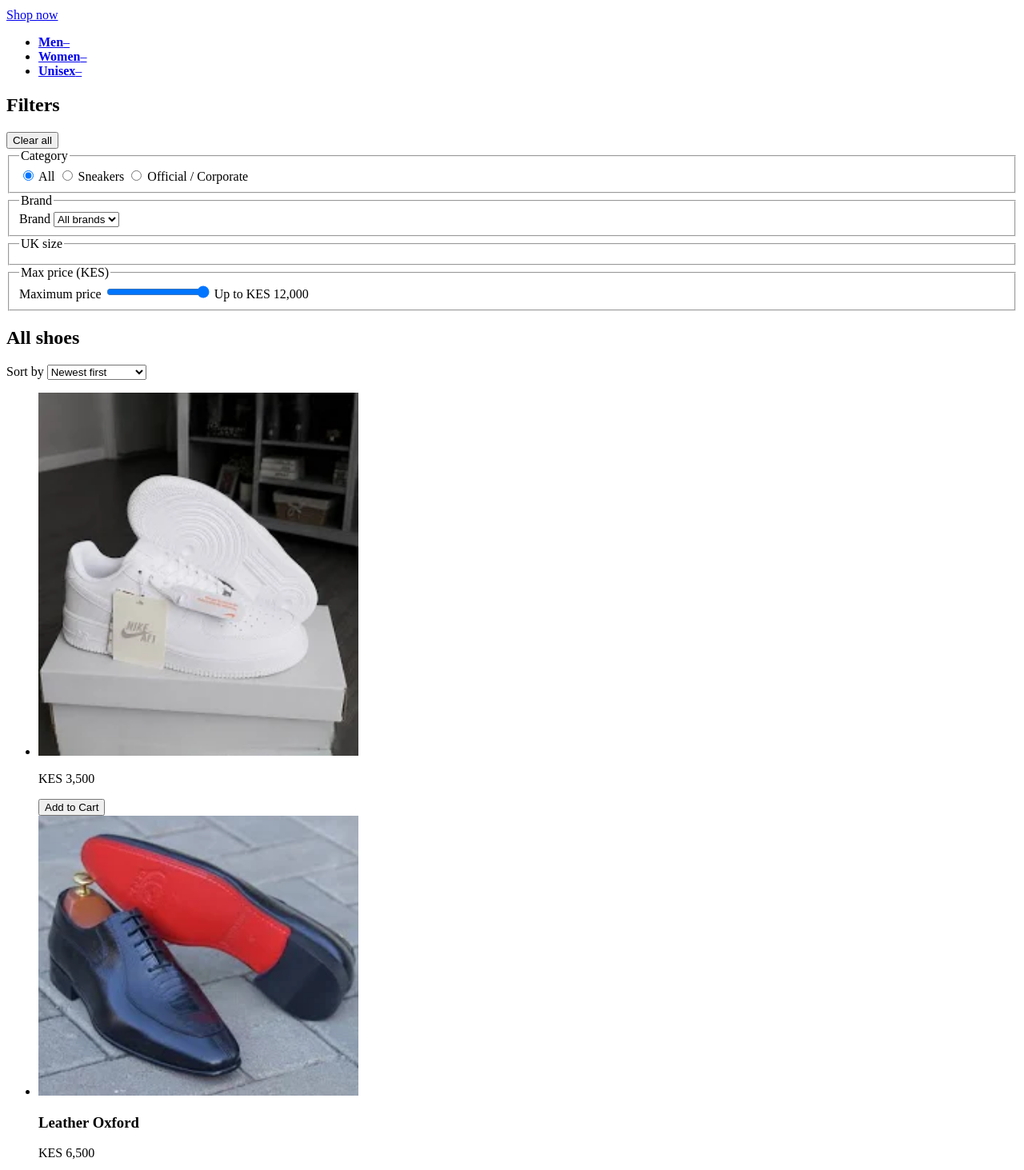
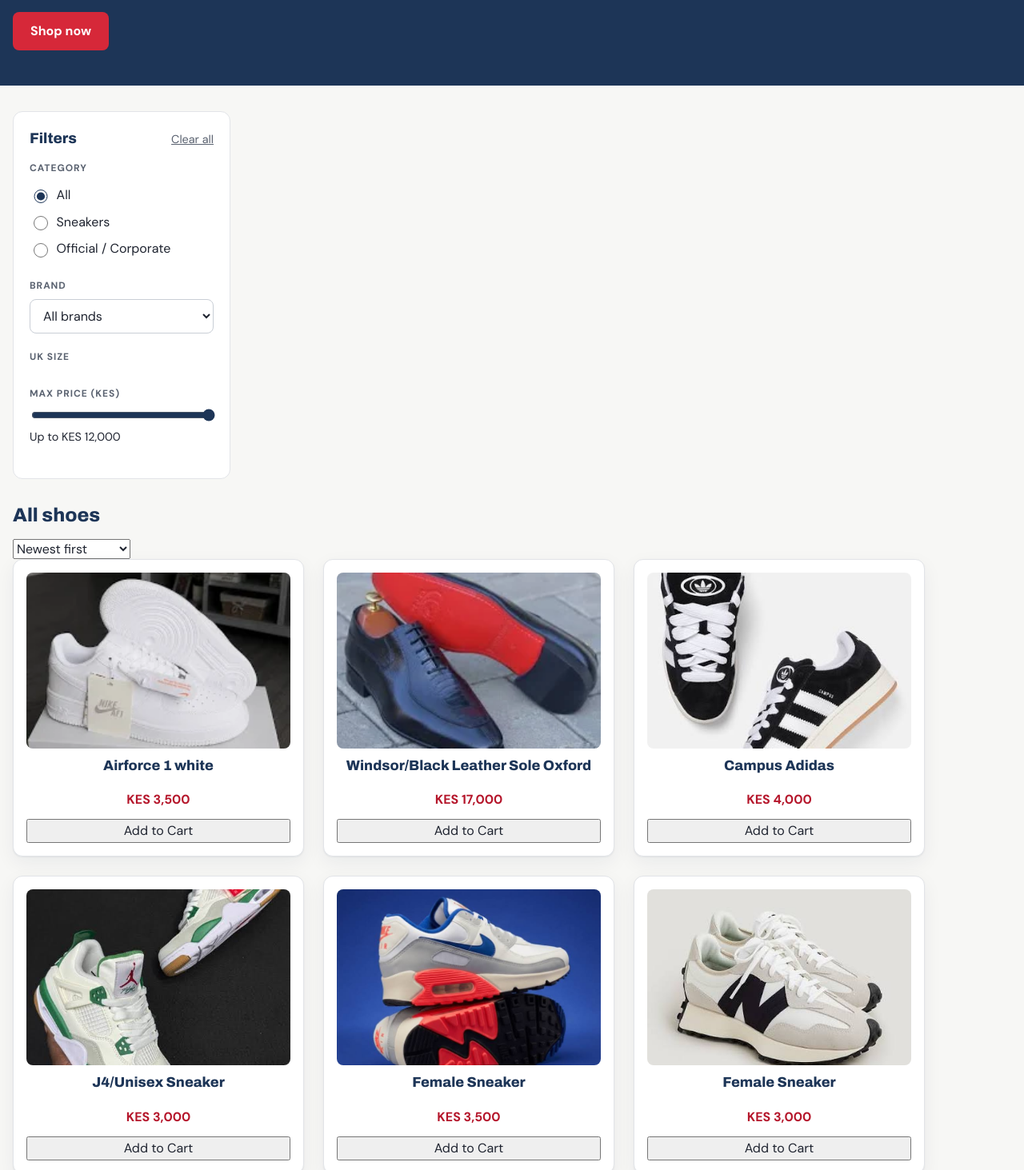
Before and after one commit to Skysparl/kicks-hub, a plain HTML site: page index.html in a window 1280 px wide. Shown: the part 818-2281 px from the top of the page at 80% size. Drawn offline with Linux system fonts and the light colour scheme; a script that the page names is missing.

Commit message:
feat: update store layout, header scrolling, and filters

```diff
--- a/css/styles.css
+++ b/css/styles.css
@@ -0,0 +1,223 @@
+/* =====================================================================
+   Kicks Hub — main styles (shop + shared by the owner dashboard)
+   Colour scheme (3 complementary colours + neutrals):
+     --navy  #1D3557  Asphalt navy  brand, header, primary actions, headings
+     --red   #D62839  Lace red      add-to-cart, sale badges, cart count, errors
+     --mint  #A8DADC  Sole mint     selected sizes, filter chips, highlights
+   ===================================================================== */
+
+:root {
+  --navy: #1d3557;
+  --navy-700: #142640;
+  --red: #d62839;
+  --red-text: #b5162b;
+  --mint: #a8dadc;
+  --mint-50: #eef7f7;
+
+  --ink: #1f2430;
+  --muted: #5a6270;
+  --line: #e2e4e8;
+  --line-strong: #c9ced6;
+  --bg: #f7f7f5;
+  --surface: #ffffff;
+  --ok: #1f5a3b;
+  --ok-bg: #e3f2ea;
+  --warn: #7a4b00;
+  --warn-bg: #fdf1d8;
+
+  --font-display: "Archivo", "Arial Black", Arial, sans-serif;
+  --font-body: "DM Sans", system-ui, -apple-system, "Segoe UI", sans-serif;
+
+  --radius: 12px;
+  --radius-sm: 8px;
+  --shadow: 0 1px 2px rgba(20, 38, 64, 0.06), 0 8px 24px rgba(20, 38, 64, 0.06);
+  color-scheme: light;
+}
+
+*, *::before, *::after { box-sizing: border-box; }
+html { scroll-behavior: smooth; }
+body {
+  margin: 0;
+  font-family: var(--font-body);
+  font-size: 1rem;
+  line-height: 1.5;
+  color: var(--ink);
+  background: var(--bg);
+}
+img { max-width: 100%; height: auto; display: block; }
+a { color: var(--navy); }
+a:hover { color: var(--red-text); }
+h1, h2, h3 { font-family: var(--font-display); color: var(--navy); line-height: 1.15; text-wrap: balance; margin: 0; }
+button, input, select, textarea { font: inherit; color: inherit; }
+:focus-visible { outline: 3px solid var(--navy); outline-offset: 2px; }
+[hidden] { display: none !important; }
+
+.container {
+  width: 100%;
+  max-width: calc(80rem + 3rem);
+  margin-inline: auto;
+  padding-inline: max(1rem, env(safe-area-inset-left, 0px)) max(1rem, env(safe-area-inset-right, 0px));
+}
+.visually-hidden {
+  position: absolute !important; width: 1px; height: 1px; overflow: hidden;
+  clip: rect(0 0 0 0); white-space: nowrap;
+}
+.skip-link { position: absolute; left: -999px; top: 0.5rem; z-index: 50; background: var(--navy); color: #fff; padding: 0.5rem 1rem; border-radius: var(--radius-sm); }
+.skip-link:focus { left: 0.5rem; }
+
+/* ---------- Buttons ---------- */
+.btn {
+  display: inline-flex; align-items: center; justify-content: center; gap: 0.5rem;
+  min-height: 2.75rem; padding: 0.6rem 1.25rem;
+  border: 2px solid transparent; border-radius: var(--radius-sm);
+  font-weight: 700; text-decoration: none; cursor: pointer;
+  transition: background-color 0.15s, color 0.15s, border-color 0.15s;
+}
+.btn:disabled { opacity: 0.55; cursor: not-allowed; }
+.btn-primary { background: var(--navy); color: #fff; }
+.btn-primary:hover:not(:disabled) { background: var(--navy-700); color: #fff; }
+.btn-accent { background: var(--red); color: #fff; }
+.btn-accent:hover:not(:disabled) { background: #b81f30; color: #fff; }
+.btn-outline { background: var(--surface); color: var(--navy); border-color: var(--navy); }
+.btn-outline:hover:not(:disabled) { background: var(--mint-50); color: var(--navy); }
+.btn-ghost { background: var(--surface); color: var(--navy); border: 1px solid var(--line-strong); }
+.btn-ghost:hover:not(:disabled) { border-color: var(--navy); color: var(--navy); }
+.btn-danger-text { background: var(--surface); color: var(--red-text); border: 1px solid var(--line-strong); }
+.btn-small { min-height: 2.25rem; padding: 0.3rem 0.8rem; font-size: 0.875rem; }
+.btn-wide { width: 100%; }
+.link-btn { background: none; border: none; padding: 0.25rem 0; color: var(--muted); text-decoration: underline; cursor: pointer; font-size: 0.9rem; }
+.link-btn:hover { color: var(--navy); }
+
+/* ---------- Loader, promo, header ---------- */
+.loader-bar {
+  position: fixed; top: 0; left: 0; right: 0; height: 3px; z-index: 60;
+  background: linear-gradient(90deg, var(--mint), var(--red), var(--mint));
+  background-size: 200% 100%; animation: slide 1s linear infinite;
+}
+@keyframes slide { to { background-position: -200% 0; } }
+
+.promo-bar { margin: 0; background: var(--mint); color: var(--navy); text-align: center; font-size: 0.85rem; font-weight: 500; padding: 0.45rem 1rem; }
+
+.site-header {
+  background-color: var(--surface); /* Makes the header solid white so shoes can't show through it */
+  border-bottom: 1px solid var(--line);
+  position: static;
+  top: 0;
+  z-index: 1000; /* Keeps the header firmly layered on top */
+}
+.header-inner { display: flex; flex-wrap: wrap; align-items: center; gap: 0.75rem 2rem; padding-block: 0.8rem; }
+.logo { display: inline-flex; align-items: center; gap: 0.6rem; text-decoration: none; }
+.logo-mark { max-width: 100%; height: auto; object-fit: contain; }
+.logo-word { font-family: var(--font-display); font-weight: 800; font-size: 1.5rem; letter-spacing: -0.02em; color: var(--navy); margin: 0; }
+.logo-word span { color: var(--red); }
+.logo-word-light { color: #fff; }
+.logo-word-light span { color: var(--mint); }
+
+.main-nav ul { display: flex; flex-wrap: wrap; gap: 0.25rem 1.25rem; list-style: none; margin: 0; padding: 0; }
+.main-nav a { text-decoration: none; font-weight: 500; padding: 0.4rem 0; border-bottom: 2px solid transparent; }
+.main-nav a[aria-current="page"] { border-bottom-color: var(--red); }
+.main-nav .nav-sale { color: var(--red-text); }
+
+.header-actions { flex: 1 1 16rem; display: flex; justify-content: flex-end; align-items: center; gap: 0.75rem; }
+.search-form { flex: 0 1 20rem; min-width: 0; }
+.search-form input { width: 100%; padding: 0.6rem 1rem; border: 1px solid var(--line-strong); border-radius: 999px; background: var(--bg); }
+.cart-link { position: relative; display: inline-flex; align-items: center; justify-content: center; width: 2.75rem; height: 2.75rem; flex: 0 0 auto; border-radius: 999px; background: var(--navy); color: #fff; }
+.cart-link svg { width: 1.25rem; height: 1.25rem; fill: none; stroke: currentColor; stroke-width: 2; stroke-linecap: round; stroke-linejoin: round; }
+.cart-link:hover { color: #fff; background: var(--navy-700); }
+.cart-count { position: absolute; top: -0.3rem; right: -0.3rem; min-width: 1.3rem; height: 1.3rem; padding: 0 0.3rem; border-radius: 999px; background: var(--red); color: #fff; font-size: 0.75rem; font-weight: 700; display: grid; place-items: center; }
+.cart-count.bump { animation: bump 0.35s ease-out; }
+@keyframes bump { 50% { transform: scale(1.35); } }
+
+/* ---------- Hero ---------- */
+.hero { background: var(--navy); color: #fff; }
+.hero-inner { display: flex; flex-wrap: wrap; align-items: center; justify-content: space-between; gap: 2rem; padding-block: 2.75rem; }
+.hero-copy { flex: 1 1 26rem; min-width: 0; }
+.hero h1 { color: #fff; font-size: clamp(2rem, 1.4rem + 3vw, 3.4rem); font-weight: 800; letter-spacing: -0.02em; }
+.hero p { color: #d9e4ee; max-width: 34rem; margin: 0.9rem 0 1.5rem; font-size: 1.05rem; }
+.eyebrow { margin: 0 0 0.5rem !important; font-size: 0.8rem !important; font-weight: 700; letter-spacing: 0.12em; text-transform: uppercase; color: var(--mint) !important; }
+.hero-tiles { flex: 0 1 28rem; min-width: 0; display: grid; grid-template-columns: repeat(3, minmax(0, 1fr)); gap: 0.75rem; list-style: none; margin: 0; padding: 0; }
+.tile { display: flex; flex-direction: column; align-items: center; gap: 0.15rem; padding: 1.1rem 0.5rem; border-radius: var(--radius); text-decoration: none; text-align: center; }
+.tile strong { font-family: var(--font-display); font-size: 1.5rem; }
+.tile span { font-size: 0.85rem; }
+.tile-mint { background: var(--mint); color: var(--navy); }
+.tile-white { background: var(--surface); color: var(--navy); }
+.tile-red { background: var(--red); color: #fff; }
+.tile:hover { filter: brightness(0.97); color: inherit; }
+.tile-red:hover { color: #fff; }
+
+/* ---------- Shop layout & Product Grid ---------- */
+.panel { background: var(--surface); border: 1px solid var(--line); border-radius: var(--radius); padding: 1.25rem; }
+.shop-layout { display: flex; flex-wrap: wrap; gap: 2rem; align-items: flex-start; padding-block: 2rem 3.5rem; }
+.filters { flex: 1 1 15rem; max-width: 17rem; position: static; top: 5.5rem; }
+.filters-head { display: flex; justify-content: space-between; align-items: baseline; margin-bottom: 0.75rem; }
+.filters-head h2 { font-size: 1.15rem; }
+.filters fieldset { border: none; margin: 0 0 1.25rem; padding: 0; }
+.filters legend, .field > label:not(.pay-option), .field legend, .summary label {
+  font-size: 0.75rem; font-weight: 700; letter-spacing: 0.08em; text-transform: uppercase; color: var(--muted); margin-bottom: 0.5rem; padding: 0;
+}
+.check { display: flex; align-items: center; gap: 0.5rem; padding: 0.3rem 0; cursor: pointer; }
+.check input { width: 1.1rem; height: 1.1rem; accent-color: var(--navy); }
+.filters select, .zone-select { width: 100%; padding: 0.55rem 0.75rem; border: 1px solid var(--line-strong); border-radius: var(--radius-sm); background: var(--surface); }
+.filters input[type="range"] { width: 100%; accent-color: var(--navy); }
+.filters output { font-size: 0.9rem; font-variant-numeric: tabular-nums; }
+.size-filter { display: grid; grid-template-columns: repeat(5, minmax(0, 1fr)); gap: 0.35rem; }
+.product-grid {
+  flex: 1 1 auto;
+  display: grid;
+  grid-template-columns: repeat(3, 1fr); /* 3 columns side-by-side */
+  gap: 1.5rem;
+  list-style: none;
+  padding: 0;
+  margin: 0;
+}
+
+@media (max-width: 900px) {
+  .product-grid {
+    grid-template-columns: repeat(2, 1fr); /* 2 columns on tablet */
+  }
+}
+
+@media (max-width: 600px) {
+  .product-grid {
+    grid-template-columns: 1fr; /* 1 column on mobile */
+  }
+}
+.product-card {
+  background: var(--surface);
+  border: 1px solid var(--line);
+  border-radius: var(--radius);
+  padding: 1rem;
+  display: flex;
+  flex-direction: column;
+  justify-content: space-between;
+  text-align: center;
+  box-shadow: var(--shadow);
+}
+
+.product-img {
+  width: 100%;
+  height: 220px;
+  object-fit: cover;
+  border-radius: var(--radius-sm);
+  margin-bottom: 0.75rem;
+}
+
+.product-card h3 {
+  font-size: 1.1rem;
+  margin-bottom: 0.25rem;
+}
+
+.product-card .price {
+  font-weight: 700;
+  color: var(--red-text);
+  margin-bottom: 0.75rem;
+}
+
+.site-footer {
+  background: var(--navy);
+  color: #fff;
+  padding-block: 2rem;
+  margin-top: 3rem;
+  text-align: center;
+}
+.site-footer a { color: var(--mint); }
--- a/index.html
+++ b/index.html
@@ -112,63 +112,64 @@
 
   <!-- Shoe 1 (Sneakers) -->
   <li class="product-card" data-category="sneakers">
-    <img src="assets/shoe1.webp" alt="Classic White Sneaker" class="product-img"style="width: 400px; height: 350ppx; object-fit: cover;">
+    <img src="assets/shoe1.webp" alt="Classic White Sneaker" class="product-img">
+    <h3>Airforce 1 white</h3>
     <p class="price">KES 3,500</p>
     <button class="btn-add">Add to Cart</button>
   </li>
 
   <!-- Shoe 2 (Official / Corporate) -->
   <li class="product-card" data-category="official">
-    <img src="assets/shoe2.webp" alt="Leather Oxford" class="product-img" style="width: 400px; height: 350px; object-fit: cover;">
-    <h3>Leather Oxford</h3>
-    <p class="price">KES 6,500</p>
+    <img src="assets/shoe2.webp" alt="Leather Oxford" class="product-img">
+    <h3>Windsor/Black Leather Sole Oxford</h3>
+    <p class="price">KES 17,000</p>
     <button class="btn-add">Add to Cart</button>
   </li>
 
   <!-- Shoe 3 ( Sneakers) -->
   <li class="product-card" data-category="sneakers">
-    <img src="assets/shoe3.webp" alt="Classy Leather Sneaker" class="product-img" style="width: 400px; height: 350px; object-fit: cover;">
-    <h3>Classy  Sneaker</h3>
+    <img src="assets/shoe3.webp" alt="Classy Leather Sneaker" class="product-img">
+    <h3>Campus Adidas</h3>
     <p class="price">KES 4,000</p>
     <button class="btn-add">Add to Cart</button>
   </li>
 <!-- Shoe 4 (Unisex) -->
   <li class="product-card" data-category="unisex">
-    <img src="assets/shoe4.webp" alt="Unisex Sneaker" class="product-img" style="width: 400px; height: 350px; object-fit: cover;">
-    <h3> Unisex Sneaker</h3>
+    <img src="assets/shoe4.webp" alt="Unisex Sneaker" class="product-img">
+    <h3> J4/Unisex Sneaker</h3>
     <p class="price">KES 3,000</p>
     <button class="btn-add">Add to Cart</button>
   </li>
   <!-- Shoe 5 (Female Sneakers) -->
   <li class="product-card" data-category="sneakers">
-    <img src="assets/shoe5.webp" alt="Female Sneaker" class="product-img" style="width: 400px; height: 350px; object-fit: cover;">
+    <img src="assets/shoe5.webp" alt="Female Sneaker" class="product-img">
     <h3>Female Sneaker</h3>
     <p class="price">KES 3,500</p>
     <button class="btn-add">Add to Cart</button>
     </li>
     <li class="product-card" data-category="Sneakers">
-    <img src="assets/shoe6.webp" alt="Female Sneaker" class="product-img" style="width: 400px; height: 350px; object-fit: cover;">
+    <img src="assets/shoe6.webp" alt="Female Sneaker" class="product-img">
     <h3>Female  Sneaker</h3>
     <p class="price">KES 3,000</p>
     <button class="btn-add">Add to Cart</button>
   </li>
   <!-- Shoe 7 (Unisex) -->
   <li class="product-card" data-category="male">
-    <img src="assets/shoe7.webp" alt="Official male shoe" class="product-img" style="width: 400px; height: 350px; object-fit: cover;">
+    <img src="assets/shoe7.webp" alt="Official male shoe" class="product-img">
     <h3>Official male shoe</h3>
     <p class="price">KES 5,500</p>
     <button class="btn-add">Add to Cart</button>
   </li>
   <!-- Shoe 8 (Unisex) -->
   <li class="product-card" data-category="unisex">
-    <img src="assets/shoe8.webp" alt="Unisex Official" class="product-img" style="width: 400px; height: 350px; object-fit: cover;">
+    <img src="assets/shoe8.webp" alt="Unisex Official" class="product-img">
     <h3>Unisex Official</h3>
     <p class="price">KES 3,500</p>
     <button class="btn-add">Add to Cart</button>
   </li>
   <!-- Shoe 9 (Unisex) -->
   <li class="product-card" data-category="unisex">
-    <img src="assets/shoe9.webp" alt="UnisexSneakers" class="product-img" style="width: 400px; height: 350px; object-fit: cover;">
+    <img src="assets/shoe9.webp" alt="Unisex Sneakers" class="product-img">
     <h3>Unisex Sneakers</h3>
     <p class="price">KES 3,500</p>
     <button class="btn-add">Add to Cart</button>
```
